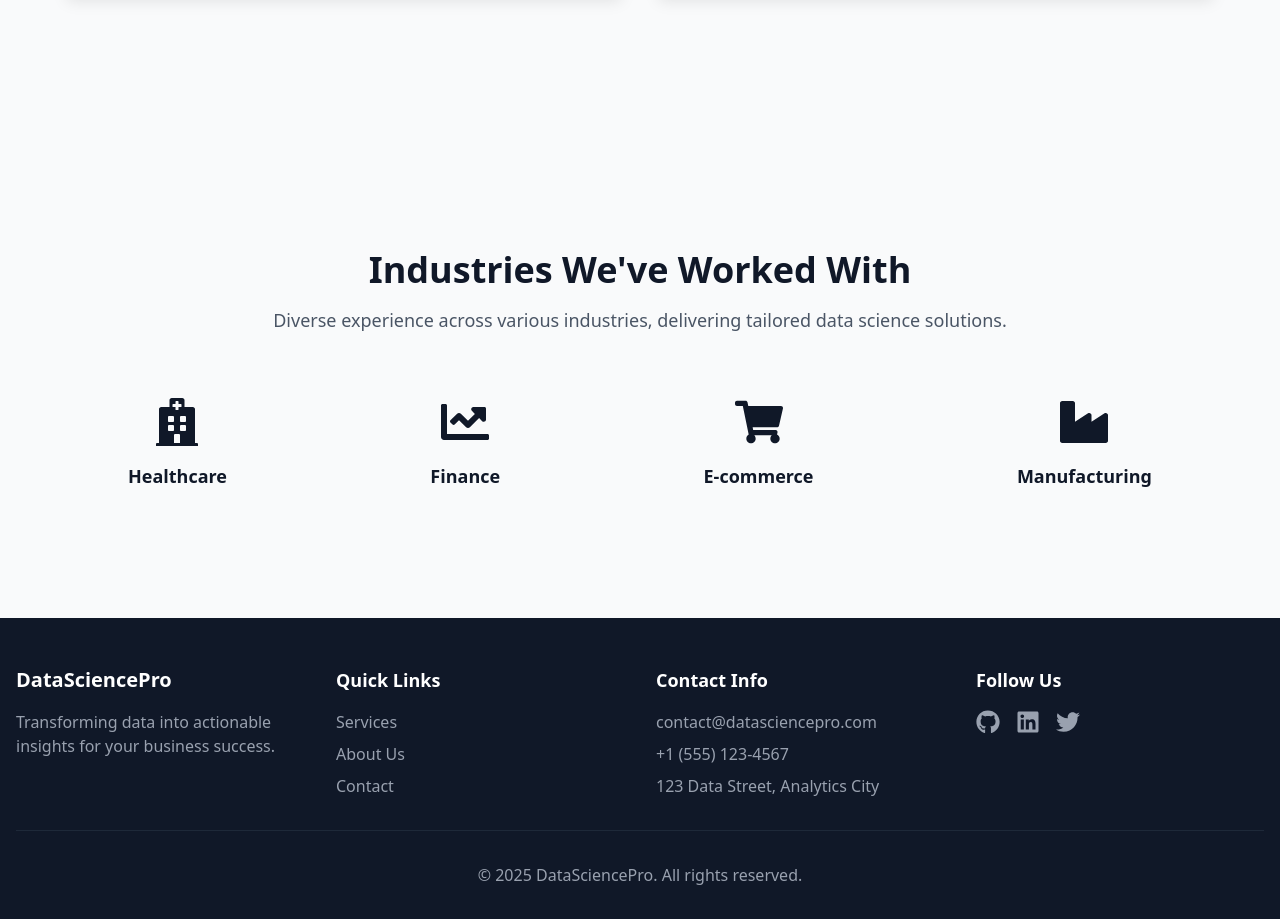
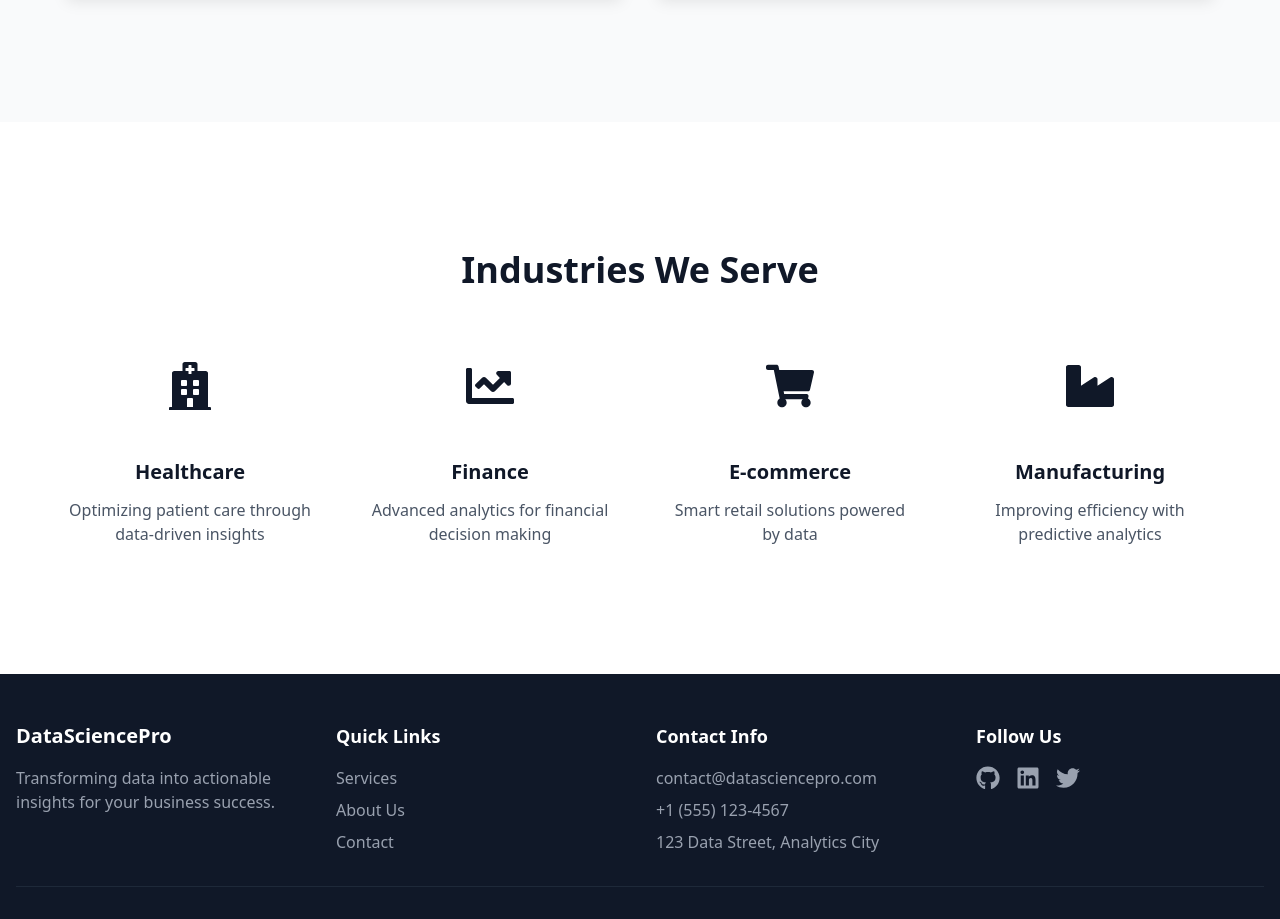
Before and after one commit to Aniket-89/DataSciencePro, a React (Vite) app: page /services in a window 1280 px wide. Shown: the part 860-1779 px from the top of the page. Built offline with nearby package versions, Linux system fonts and the light colour scheme; the HTML template or start-up script is replaced by a standard one.

Commit message:
bg change of testimonial

```diff
--- a/src/components/Industries.tsx
+++ b/src/components/Industries.tsx
@@ -2,34 +2,47 @@ import { motion } from 'framer-motion';
 import {
   FaIndustry,
   FaHospital,
-  FaShoppingCart,
   FaChartLine,
+  FaShoppingCart
 } from 'react-icons/fa';
 
 const industries = [
-    { name: 'Healthcare', icon: FaHospital },
-    { name: 'Finance', icon: FaChartLine },
-    { name: 'E-commerce', icon: FaShoppingCart },
-    { name: 'Manufacturing', icon: FaIndustry },
+  {
+    name: 'Healthcare',
+    icon: FaHospital,
+    description: 'Optimizing patient care through data-driven insights'
+  },
+  {
+    name: 'Finance',
+    icon: FaChartLine,
+    description: 'Advanced analytics for financial decision making'
+  },
+  {
+    name: 'E-commerce',
+    icon: FaShoppingCart,
+    description: 'Smart retail solutions powered by data'
+  },
+  {
+    name: 'Manufacturing',
+    icon: FaIndustry,
+    description: 'Improving efficiency with predictive analytics'
+  }
 ];
 
 const Industries = () => {
   return (
-    <section id="industries" className="py-32 bg-gray-50">
+    <section id="industries" className="py-32 bg-white">
       <div className="container mx-auto px-4">
-        <motion.div
+        <motion.h2
           initial={{ opacity: 0, y: 20 }}
           whileInView={{ opacity: 1, y: 0 }}
           transition={{ duration: 0.8 }}
           viewport={{ once: true }}
-          className="text-center mb-16"
+          className="text-4xl font-semibold text-center text-gray-900 mb-12"
         >
-          <h2 className="text-4xl font-semibold text-gray-900 mb-4">Industries We've Worked With</h2>
-          <p className="text-lg text-gray-600 max-w-3xl mx-auto">
-            Diverse experience across various industries, delivering tailored data science solutions.
-          </p>
-        </motion.div>
-        <div className="flex flex-wrap gap-16 max-w-5xl justify-between mx-auto">
+          Industries We Serve
+        </motion.h2>
+        <div className="grid grid-cols-1 md:grid-cols-2 lg:grid-cols-4 gap-12 max-w-6xl mx-auto">
           {industries.map((industry, index) => (
             <motion.div
               key={industry.name}
@@ -37,10 +50,13 @@ const Industries = () => {
               whileInView={{ opacity: 1, y: 0 }}
               transition={{ duration: 0.8, delay: index * 0.1 }}
               viewport={{ once: true }}
-              className="flex flex-col items-center"
+              className="flex flex-col items-center text-center group"
             >
-              <industry.icon className="w-12 h-12 text-gray-900 mb-4" />
-              <h3 className="text-lg font-semibold text-gray-900 text-center">{industry.name}</h3>
+              <div className="bg-white p-6 rounded-full mb-6 group-hover:bg-gray-100 transition-colors duration-300">
+                <industry.icon className="w-12 h-12 text-gray-900" />
+              </div>
+              <h3 className="text-xl font-semibold text-gray-900 mb-3">{industry.name}</h3>
+              <p className="text-gray-600">{industry.description}</p>
             </motion.div>
           ))}
         </div>
--- a/src/components/Testimonials.tsx
+++ b/src/components/Testimonials.tsx
@@ -30,7 +30,7 @@ const testimonials = [
 
 const Testimonials = () => {
 	return (
-		<section id="testimonials" className="py-32 bg-white">
+		<section id="testimonials" className="py-32 bg-gray-50">
 			<div className="container mx-auto px-4">
 				<motion.h2
 					initial={{ opacity: 0, y: 20 }}
```
